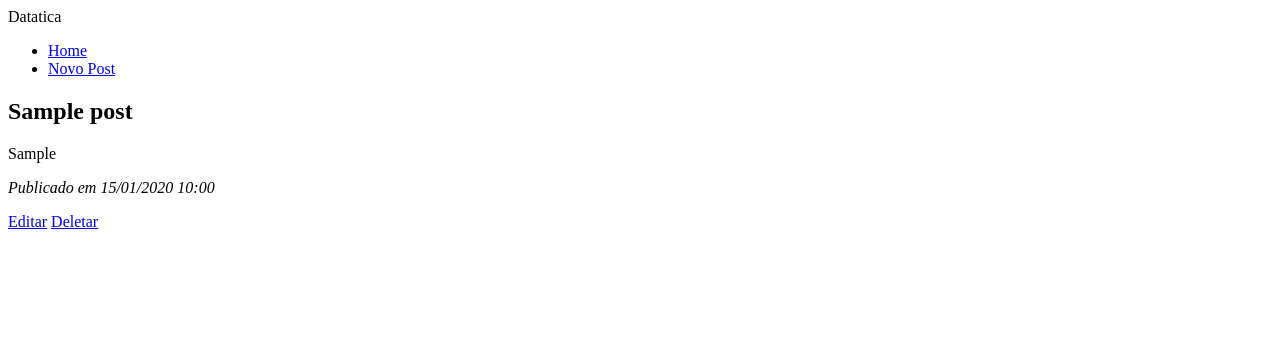
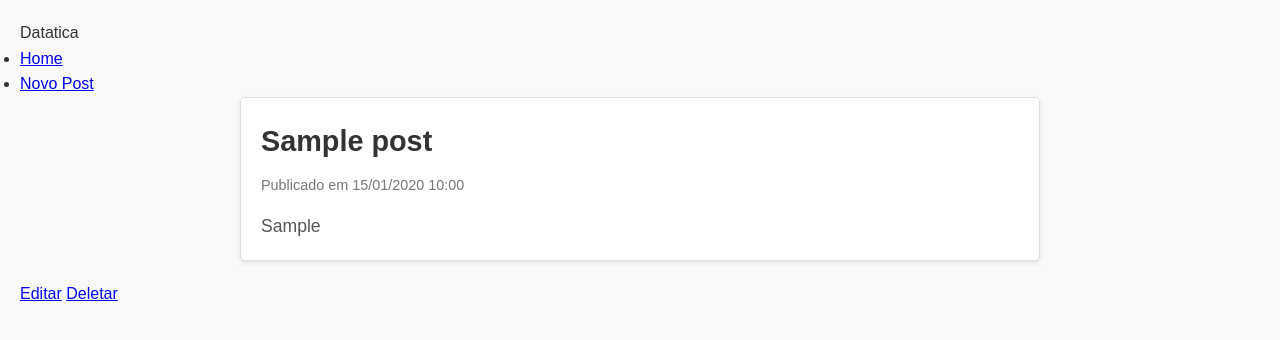
Before and after one commit to edilsoneliass/entrega2, a Django app: page /post/1/ in a window 1280 px wide. Shown: the top 340 px of the page. Run offline with Django 5.2, Linux system fonts and the light colour scheme; tables that the repository leaves empty hold one stand-in row (values such as "Sample post").

```diff
--- a/posts/templates/base.html
+++ b/posts/templates/base.html
@@ -4,6 +4,7 @@
     <meta charset="UTF-8">
     <meta http-equiv="X-UA-Compatible" content="IE=edge">
     <meta name="viewport" content="width=device-width, initial-scale=1.0">
+    <link rel="stylesheet" href="templates/css/style.css">
     <title>Datatica</title>
 </head>
 
--- /dev/null
+++ b/posts/templates/css/style.css
@@ -0,0 +1,57 @@
+/* Reset básico */
+* {
+    margin: 0;
+    padding: 0;
+    box-sizing: border-box;
+}
+
+/* Estilização geral */
+body {
+    font-family: Arial, sans-serif;
+    line-height: 1.6;
+    background-color: #f9f9f9;
+    color: #333;
+    padding: 20px;
+}
+
+/* Container dos posts */
+.container {
+    max-width: 800px;
+    margin: 0 auto;
+}
+
+/* Cada post */
+.post {
+    background: #fff;
+    border: 1px solid #ddd;
+    border-radius: 5px;
+    margin-bottom: 20px;
+    padding: 20px;
+    box-shadow: 0 2px 5px rgba(0, 0, 0, 0.1);
+}
+
+/* Título do post */
+.post-title {
+    font-size: 1.8em;
+    margin-bottom: 10px;
+    color: #333;
+}
+
+/* Data do post */
+.post-date {
+    font-size: 0.9em;
+    color: #777;
+    margin-bottom: 15px;
+}
+
+/* Conteúdo do post */
+.post-content {
+    font-size: 1.1em;
+    color: #555;
+}
+
+/* Estilização extra para hover */
+.post:hover {
+    box-shadow: 0 4px 10px rgba(0, 0, 0, 0.2);
+    transition: box-shadow 0.3s ease-in-out;
+}
--- a/posts/templates/detalhes_post.html
+++ b/posts/templates/detalhes_post.html
@@ -1,9 +1,13 @@
 {% extends 'base.html' %}
 
 {% block content %}
-<h2>{{ post.titulo }}</h2>
-<p>{{ post.conteudo|safe }}</p>
-<p><em>Publicado em {{ post.data_postagem|date:"d/m/Y H:i" }}</em></p>
+<div class="container">
+    <div class="post">
+        <h2 class="post-title">{{ post.titulo }}</h2>
+        <p class="post-date">Publicado em {{ post.data_postagem|date:"d/m/Y H:i" }}</p>
+        <p class="post-content">{{ post.conteudo|safe }}</p>
+    </div>
+</div>
 <a href="{% url 'editar_post' post.id %}">Editar</a>
 <a href="{% url 'deletar_post' post.id %}">Deletar</a>
 {% endblock %}
--- a/posts/templates/listar_posts.html
+++ b/posts/templates/listar_posts.html
@@ -1,6 +1,7 @@
 {% extends 'base.html' %}
 
 {% block content %}
+
 <h2>Posts</h2>
 <ul>
     {% for post in posts %}
```
